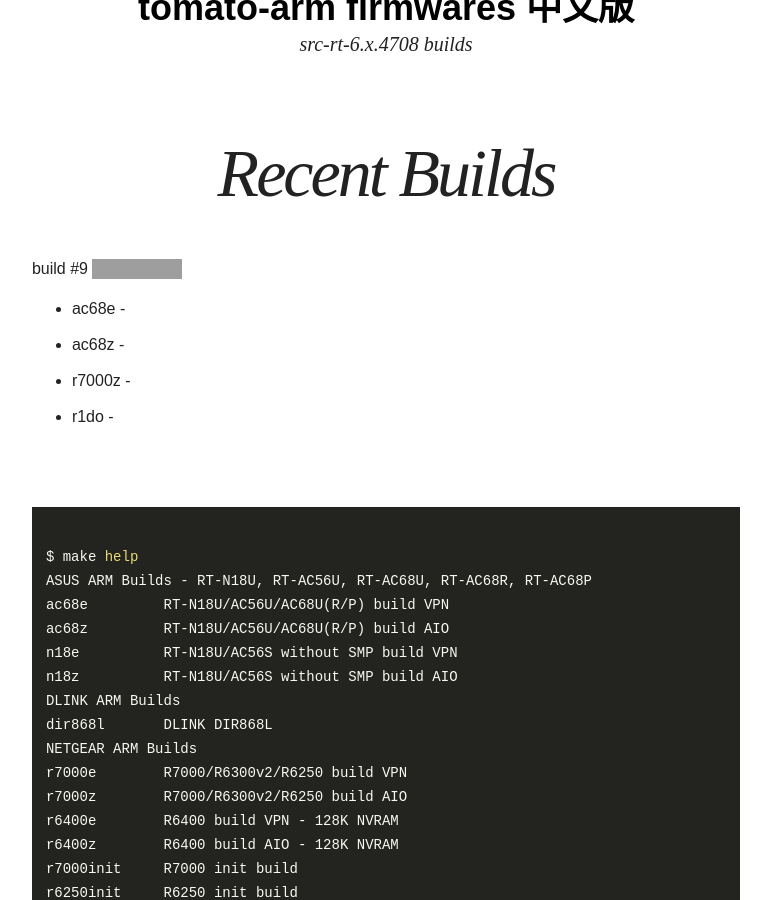
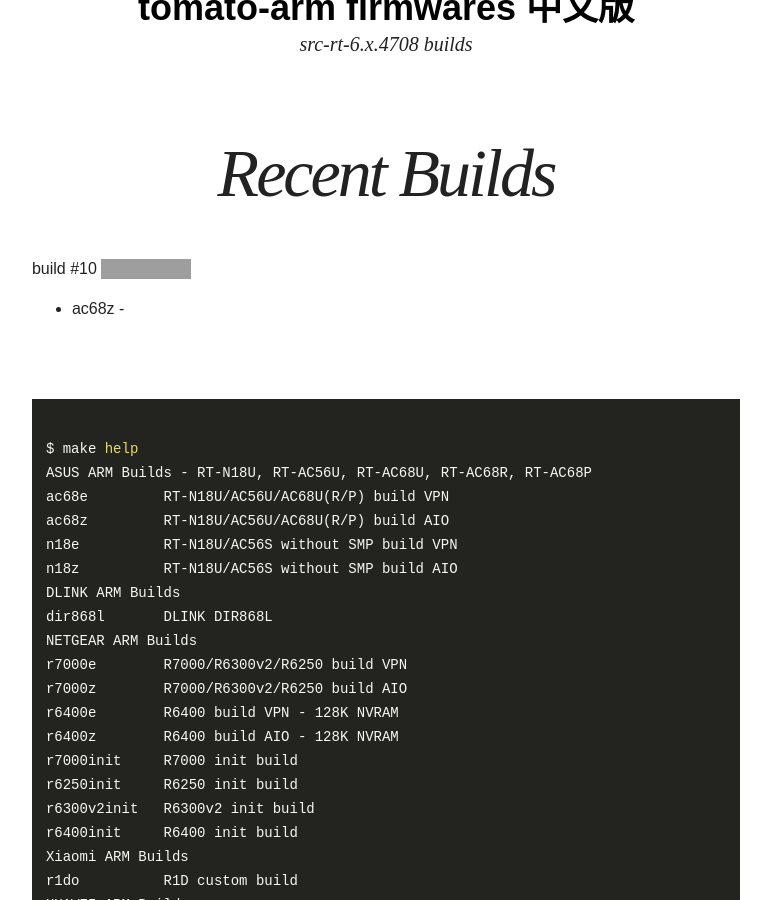
Before and after one commit to oglopss/tomato-arm-ci-jekyll, a Jekyll site: the page built from index.html, in a window 1280 px wide and 900 px high, scrolled down 339 px. Shown: the whole window, without its empty margins (254-1025 px from the left). Built offline with Jekyll 4.4.1, drawn with Linux system fonts in a browser that asks for light colours; nearby versions of some CDN libraries; grey boxes are pictures that could not be loaded.

Commit message:
Travis build 10 ac68z pushed to gh-pages

```diff
--- a/_data/ss.yml
+++ b/_data/ss.yml
@@ -1,6 +1,3 @@
-build: 9
+build: 10
 files:
-  - 0001 ac68e
   - 0002 ac68z
-  - 0003 r7000z
-  - 0005 r1do
```
